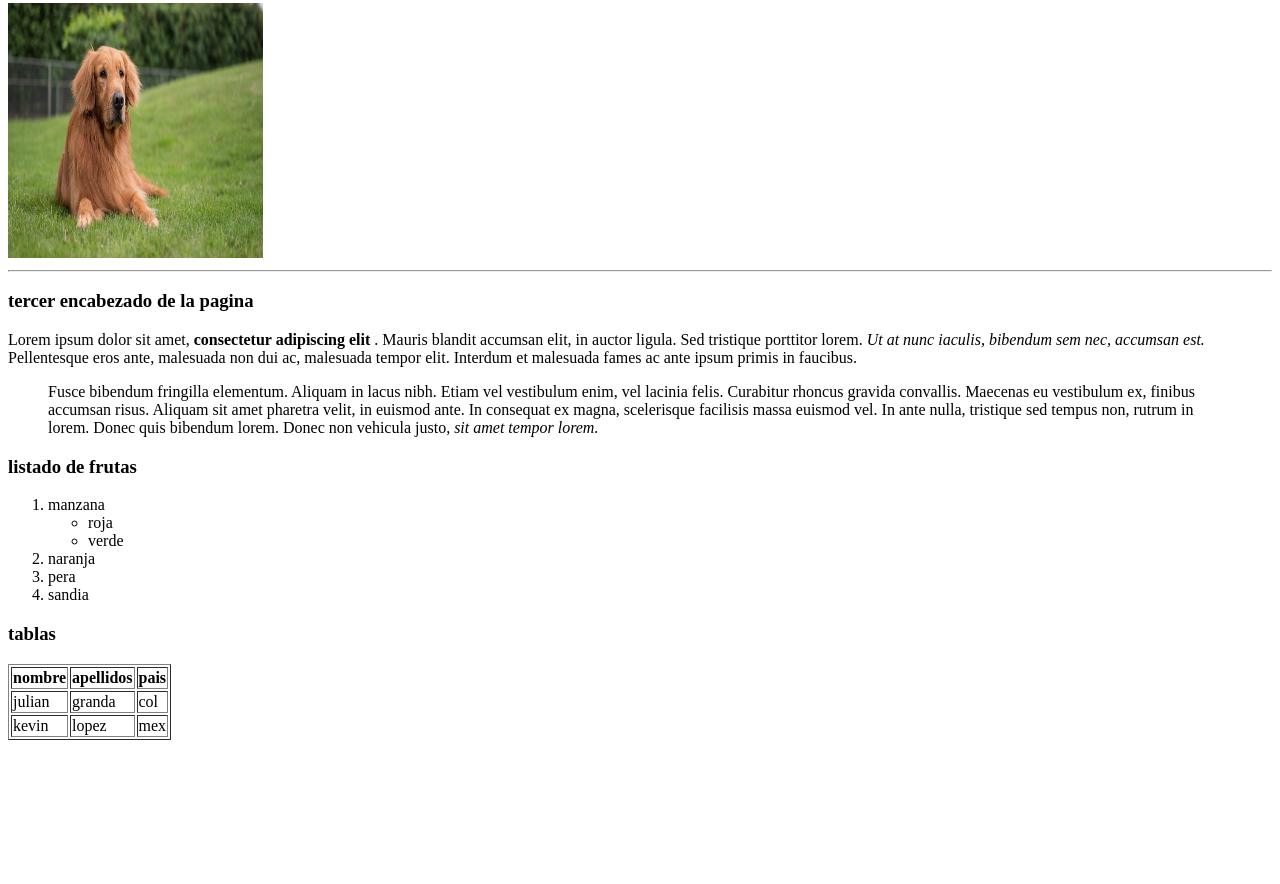
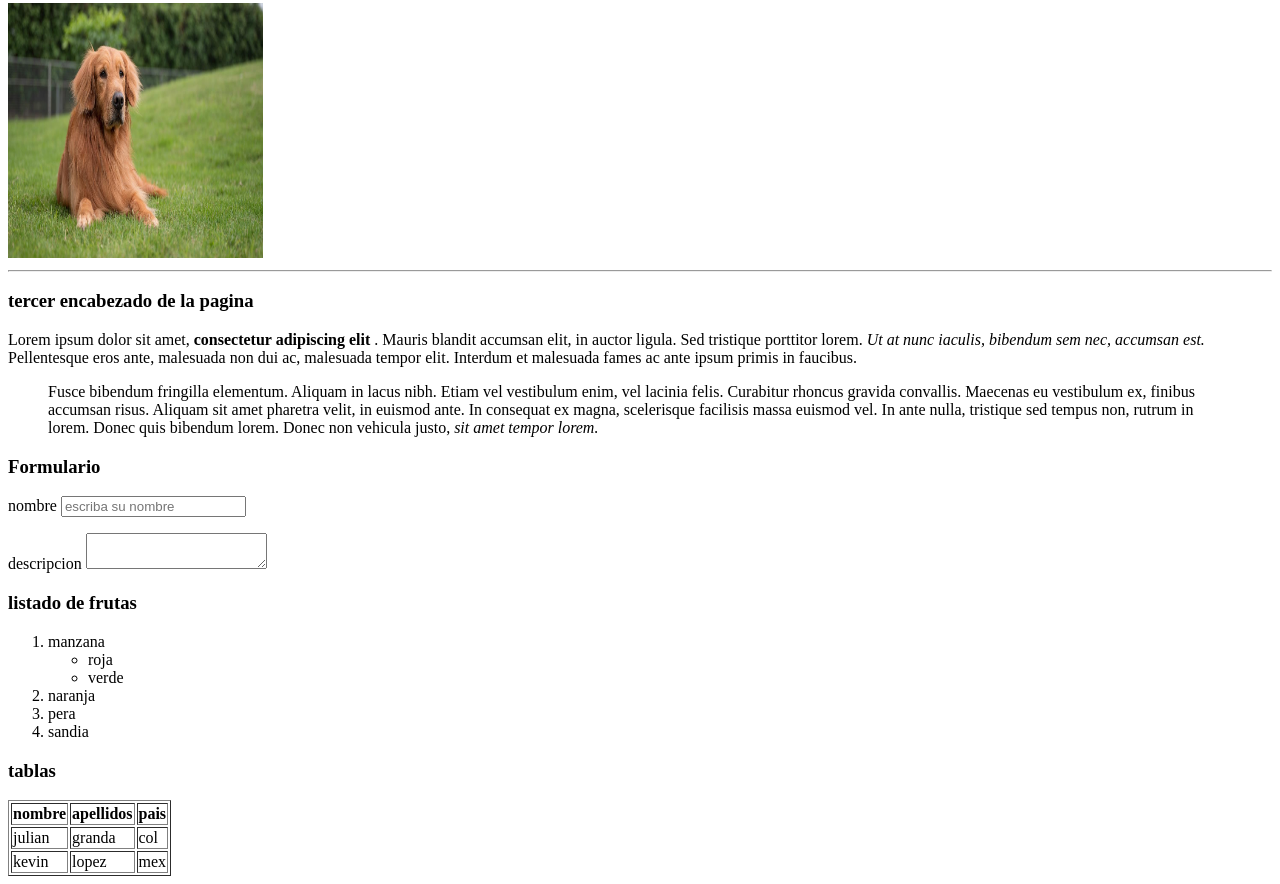
Before and after one commit to juliangranda/aprendiendo-JS-frameworks, a plain HTML site: page index.html in a window 1280 px wide. Shown: the part 457-1341 px from the top of the page. Before the commit the page ends 1205 px from the top, so only its background shows below. Drawn offline with Linux system fonts and the light colour scheme.

Commit message:
formularios

```diff
--- a/index.html
+++ b/index.html
@@ -65,6 +65,20 @@
     </blockquote>
     </p>
 
+    <h3>Formulario</h3>
+    <form>
+        <p>
+            <label for="nombre">nombre</label>
+            <input type="text" name="nombre" placeholder="escriba su nombre">
+        </p>
+
+        <p>
+            <label for="descripcion">descripcion</label>
+            <textarea name="descripcion" ></textarea>
+        </p>
+
+    </form>
+
     <h3>listado de frutas</h3>
     <ol>
         <li>manzana
```
